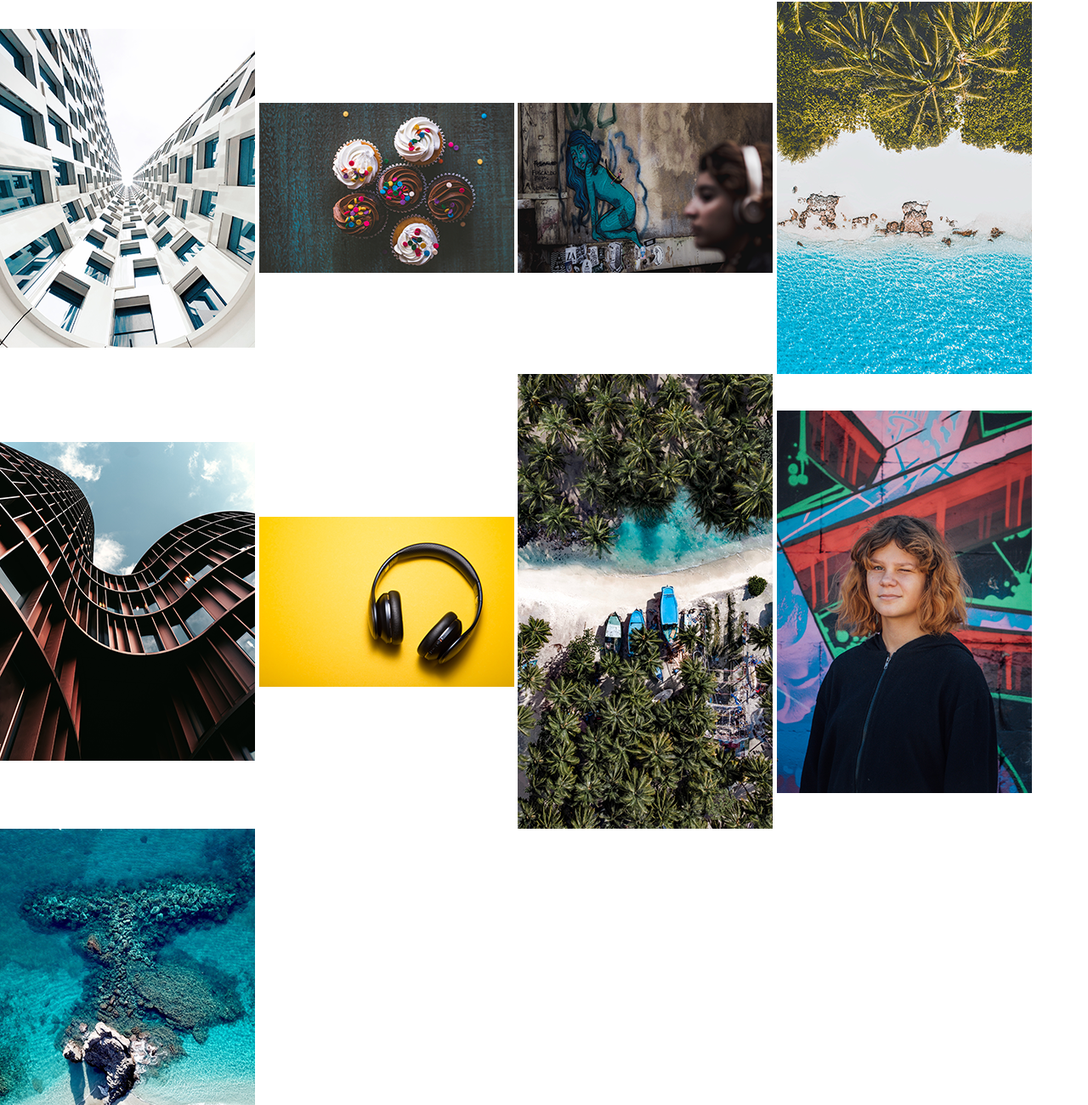
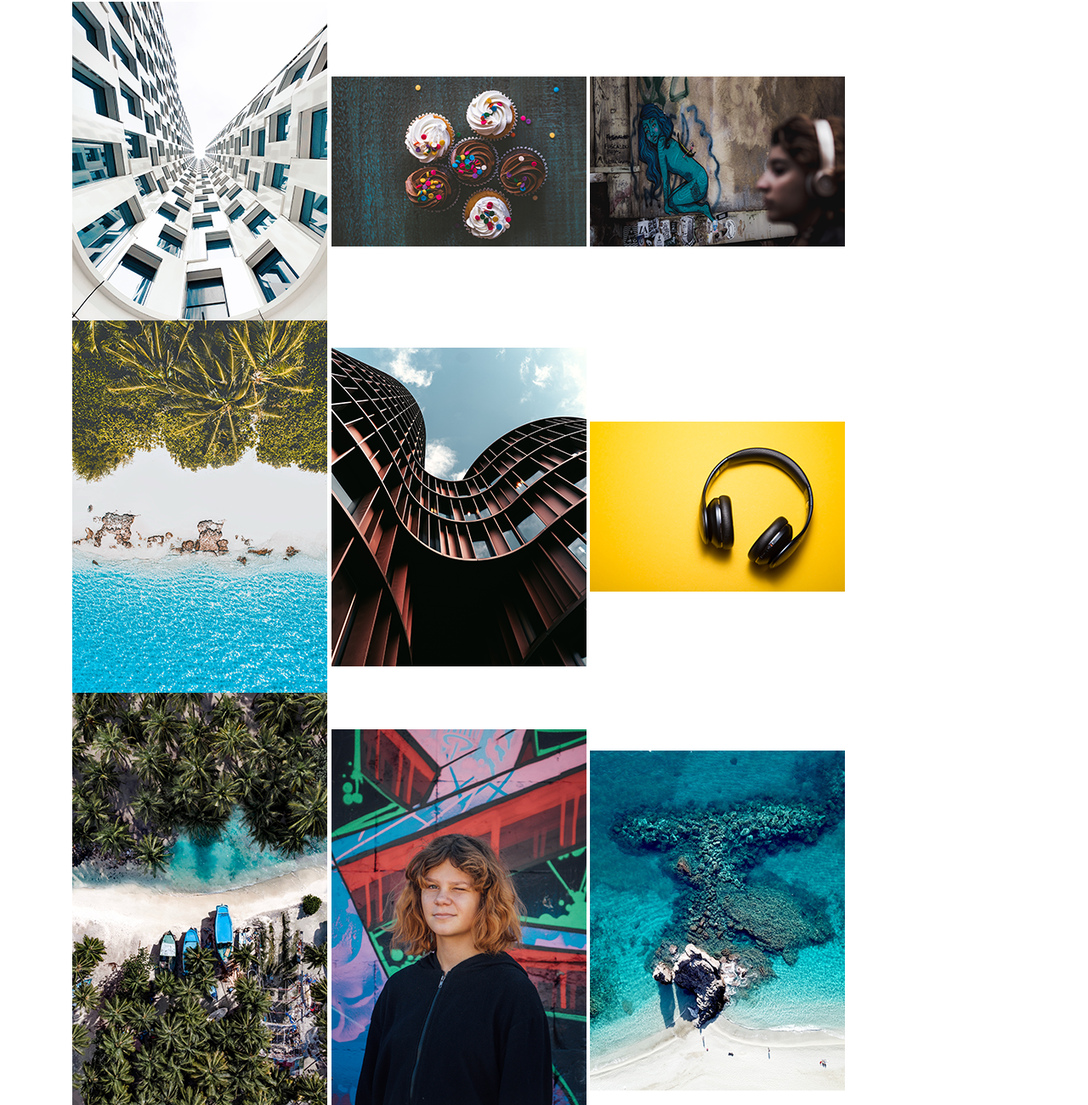
Before and after one commit to Khouryk/m2-hw2-kennedy-khoury, a plain HTML site: page index.html in a window 1280 px wide. Shown: the part 54-1354 px from the top of the page at 85% size. Drawn offline with nearby package versions, Linux system fonts and the light colour scheme.

Commit message:
add images to html and put images in bootstrap grid

```diff
--- a/index.html
+++ b/index.html
@@ -7,20 +7,37 @@
 
     <!-- Bootstrap CSS -->
     <link rel="stylesheet" href="https://stackpath.bootstrapcdn.com/bootstrap/4.4.1/css/bootstrap.min.css" integrity="sha384-Vkoo8x4CGsO3+Hhxv8T/Q5PaXtkKtu6ug5TOeNV6gBiFeWPGFN9MuhOf23Q9Ifjh" crossorigin="anonymous">
+    <!-- traditional CSS -->
+    <link rel="stylesheet" href="styles.css">
 
     <title>M2 Hw 2</title>
   </head>
   <body>
     <h1>Homework Images</h1>
+    <div class="container">
+      <div class="row">
+        <div class="col">
           <img src="img/hw2-image1.png" alt="Image 1" title="Image 1">
           <img src="img/hw2-image2.png" alt="Image 2" title="Image 2">
           <img src="img/hw2-image3.png" alt="Image 3" title="Image 3">
+        </div>
+      </div>
+
+      <div class="row">
+        <div class="col">
           <img src="img/hw2-image4.png" alt="Image 4" title="Image 4">
           <img src="img/hw2-image5.png" alt="Image 5" title="Image 5">
          <img src="img/hw2-image6.png" alt="Image 6" title="Image 6">
+        </div>
+      </div>
+
+      <div class="row">
+        <div class="col">
       <img src="img/hw2-image7.png" alt="Image 7" title="Image 7">
       <img src="img/hw2-image8.png" alt="Image 8" title="Image 8">
       <img src="img/hw2-image9.png" alt="Image 9" title="Image 9">
+      </div>
+    </div>
 
 
     <!-- Optional JavaScript -->
```
Lines whose indentation alone changed are shown as unchanged.
